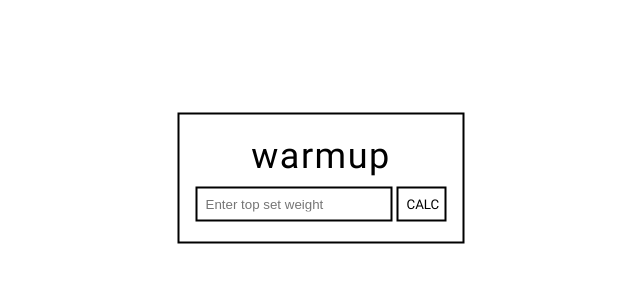
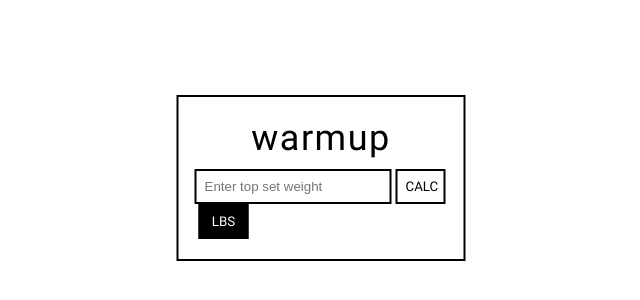
Before and after one commit to mbchoa/warmup, a React (Create React App) app: page / in a window 1280 px wide. Shown: the part 222-522 px from the top of the page, without its empty margins (319-959 px from the left). Built offline with nearby package versions, Linux system fonts and the light colour scheme.

Commit message:
Add weight mode toggle button

```diff
--- a/src/WarmupInput.js
+++ b/src/WarmupInput.js
@@ -1,4 +1,6 @@
 import React, { useState } from 'react';
+
+import { kgToLb, lbToKg, round5 } from './utils';
 
 const WarmupInput = () => {
   const [targetWeight, setTargetWeight] = useState(0);
@@ -6,10 +8,7 @@ const WarmupInput = () => {
   const [firstWarmup, setFirstWarmup] = useState(0);
   const [secondWarmup, setSecondWarmup] = useState(0);
   const [thirdWarmup, setThirdWarmup] = useState(0);
-
-  function round5 (number) {
-    return Math.round(number * .2) * 5
-  }
+  const [weightMode, setWeightMode] = useState('lbs');
 
   function handleCalculateClick () {
     setFirstWarmup(round5(targetWeight * 0.4));
@@ -21,6 +20,14 @@ const WarmupInput = () => {
   function handleClearClick () {
     setIsCalculated(false);
     setTargetWeight(0);
+  }
+
+  function toggleWeightMode () {
+    setWeightMode(weightMode === 'lbs' ? 'kgs' : 'lbs');
+    setTargetWeight(weightMode === 'lbs'
+      ? round5(lbToKg(targetWeight))
+      : round5(kgToLb(targetWeight))
+    );
   }
 
   return (
@@ -41,6 +48,14 @@ const WarmupInput = () => {
           >
             CALC
           </button>
+          {!isCalculated && (
+            <button
+              className="warmup-input__secondary-button"
+              onClick={toggleWeightMode}
+            >
+              { weightMode }
+            </button>
+          )}
           {isCalculated && (
             <button
               className="warmup-input__secondary-button"
@@ -57,19 +72,19 @@ const WarmupInput = () => {
           <div className="warmup-input__table">
             <div className="warmup-input__table-row">
               <span>Empty Bar</span>
-              <span className="warmup-input__value">3 x 5 x 45 lbs</span>
+              <span className="warmup-input__value">3 x 5 x 45 {weightMode}</span>
             </div>
             <div className="warmup-input__table-row">
               <span>40%</span>
-              <span className="warmup-input__value">5 x {firstWarmup} lbs</span>
+              <span className="warmup-input__value">5 x {firstWarmup} {weightMode}</span>
             </div>
             <div className="warmup-input__table-row">
               <span>60%</span>
-              <span className="warmup-input__value">3 x {secondWarmup} lbs</span>
+              <span className="warmup-input__value">3 x {secondWarmup} {weightMode}</span>
             </div>
             <div className="warmup-input__table-row">
               <span>80%</span>
-              <span className="warmup-input__value">2 x {thirdWarmup} lbs</span>
+              <span className="warmup-input__value">2 x {thirdWarmup} {weightMode}</span>
             </div>
           </div>
           <button className="warmup-input__save-button">
--- a/src/styles/_App.scss
+++ b/src/styles/_App.scss
@@ -10,6 +10,8 @@
     position: absolute;
     top: 50%;
     left: 50%;
+    max-width: 253px;
+    width: 100%;
     transform: translate(-50%, -50%);
   }
 }
--- /dev/null
+++ b/src/utils.js
@@ -0,0 +1,5 @@
+export const round5 = number => Math.round(number * .2) * 5;
+
+export const lbToKg = lbs => lbs / 2.2046;
+
+export const kgToLb = kg => kg * 2.2046;
```
